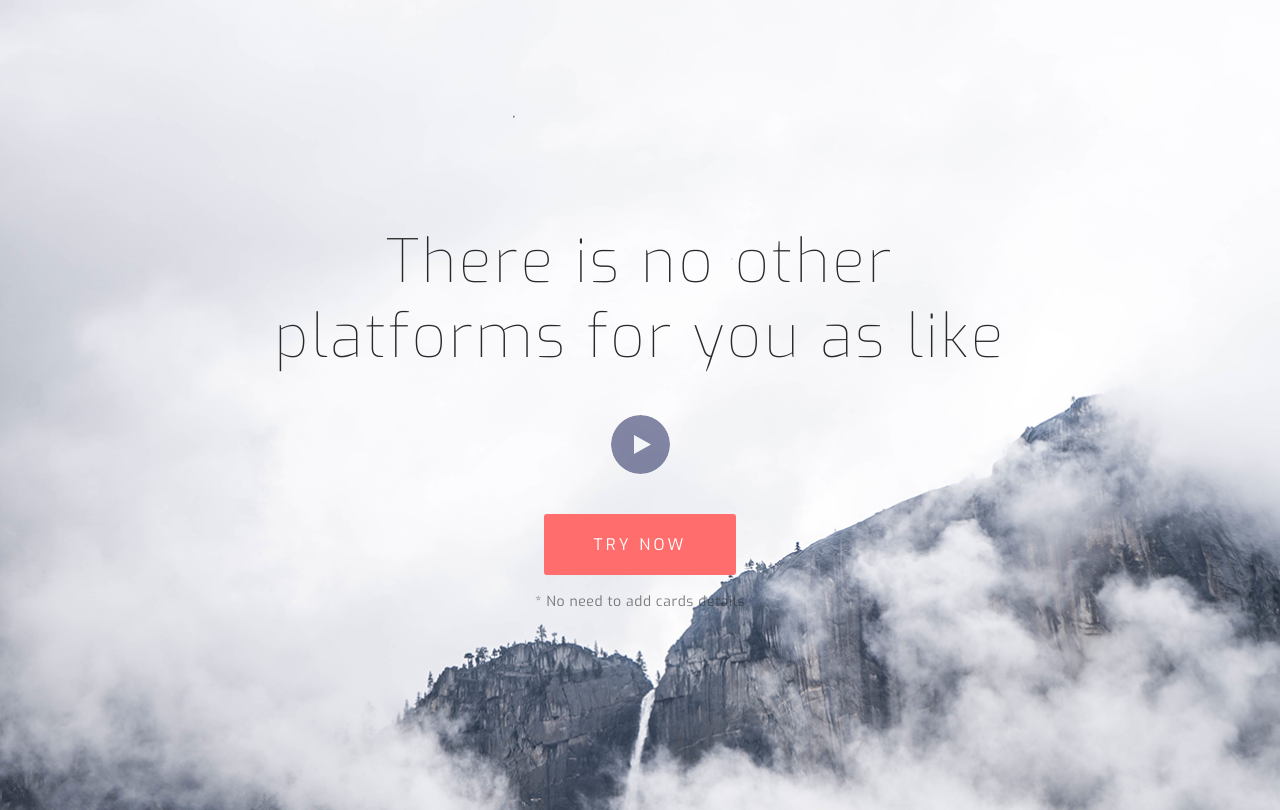
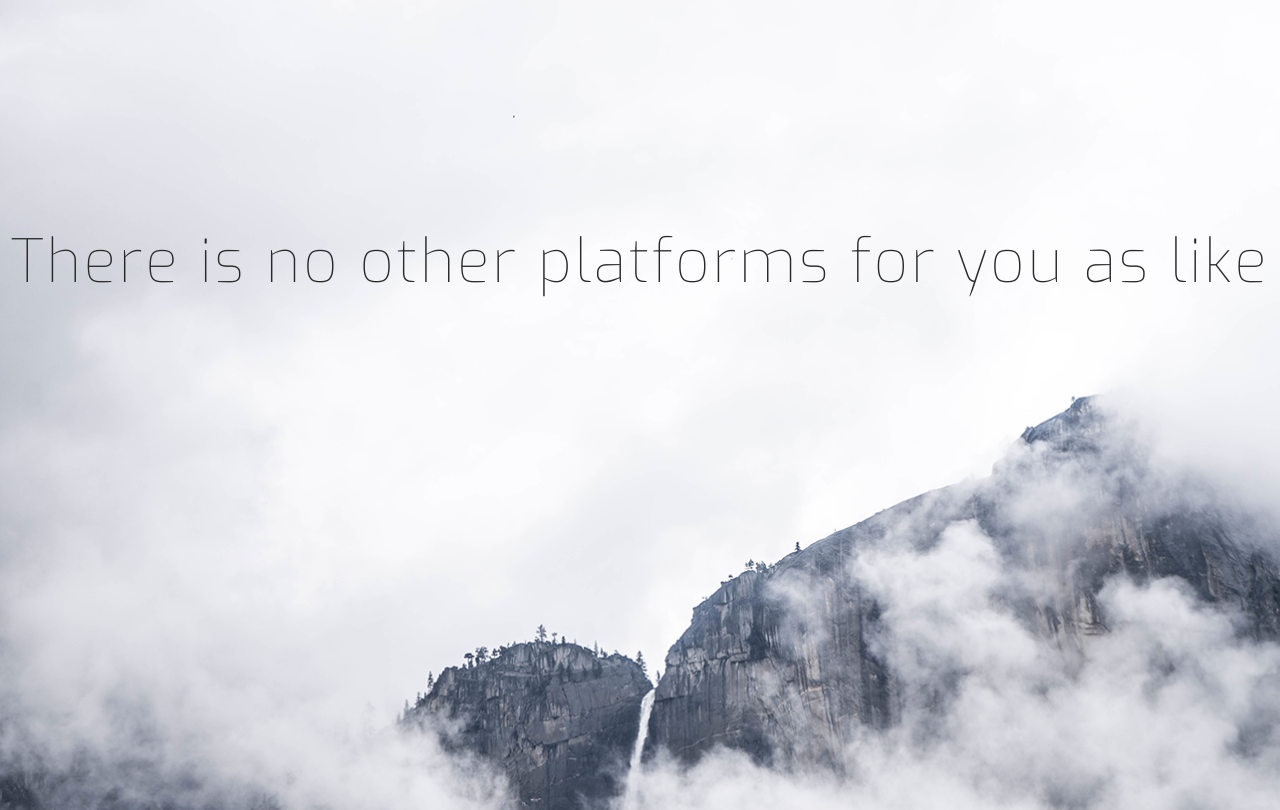
Before and after one commit to legion91/Portfolio, a website: page index.html in a window 1280 px wide. Drawn offline with Linux system fonts and the light colour scheme.

Commit message:
Revert "Hero section"

```diff
--- a/index.html
+++ b/index.html
@@ -12,13 +12,7 @@
 <body>
 
   <header class="hero">
-      <div class="hero__cover">
-          <p class="hero__cover__title">There is no other </p>
-          <p class="hero__cover__title-2">platforms for you as like</p>
-          <img class="hero__cover__play" src="build/img/play.png" alt="play">
-          <button class="hero__cover__try">Try now</button>
-          <p class="hero__cover__text">* No need to add cards details</p>
-      </div>
+    <h1 class="hero__title">There is no other platforms for you as like</h1>
   </header>
 
   <main>
--- a/src/css/hero-section.scss
+++ b/src/css/hero-section.scss
@@ -13,14 +13,7 @@
   text-align: center;
 }
 
-.hero__cover {
- display: flex;
-  flex-direction: row;
-  flex-direction: column;
-  align-items: center;
-}
-
-.hero__cover__title {
+.hero__title {
   color: $color_text;
   font-family: "Exo Thin";
   font-size: 60px;
@@ -28,62 +21,3 @@
   line-height: 75px;
   letter-spacing: 2.4px;
 }
-
-.hero__cover__title-2 {
-  color: $color_text;
-  font-family: "Exo Thin";
-  font-size: 60px;
-  font-weight: 400;
-  line-height: 75px;
-  letter-spacing: 2.4px;
-  margin-bottom: 40px;
-}
-
-.hero__cover__play {
-  margin-bottom: 40px;
-  width: 59px;
-  -webkit-transition: 1s;
-  border-radius: 50%;
-  transition: 1s;
-  cursor: pointer;
-  &:hover {
-    transform: scale(1.2);
-    box-shadow: 0px 0px 36px -9px rgba(50, 57, 105, 1);
-    border-radius: 50%;
-    transition: 1s;
-  }
-}
-
-.hero__cover__try {
-  color: $primary_white;
-  background-color: $primary_red;
-  font-family: Exo Regular;
-  font-size: 16px;
-  font-weight: 400;
-  /* line-height: 75px; */
-  text-transform: uppercase;
-  letter-spacing: 3.2px;
-  padding: 20px 50px;
-  border-radius: 3px;
-  margin-bottom: 20px;
-  transition: 1s;
-  &:hover {
-    box-shadow: 0px 0px 36px -9px rgba(255, 109, 109, 1);;
-    transition: 1s;
-    border-radius: 8px;
-    color: $primary_black;
-  }
-}
-
-.hero__cover__text {
-  opacity: 0.6;
-  color: $color_text;
-  font-family: Exo Regular;
-  font-size: 14px;
-  font-weight: 400;
-  letter-spacing: 0.56px;
-}
-
-@include media-query($medium-down) {
-
-}
--- a/src/css/variables.scss
+++ b/src/css/variables.scss
@@ -29,15 +29,15 @@ $grid-large: 992px;
 $grid-tablet: 1200px;
 $grid-widescreen: 1400px;
 
-$small: 'small'; //Мобила
+$small: 'small';
 $medium: 'medium';
-$medium-down: 'medium-down'; //Планшет
+$medium-down: 'medium-down';
 $medium-up: 'medium-up';
 $large: 'large';
 $large-down: 'large-down';
 $large-up: 'large-up';
 $widescreen: 'widescreen';
-$tablet: 'tablet'; //Большой планшет
+$tablet: 'tablet';
 
 // The `$breakpoints` list is used to build our media queries.
 // You can use these in the media-query mixin.
@@ -56,6 +56,3 @@ $breakpoints: (
 /*================ Variables ================*/
 
 $color_text: #282828;
-$primary_red: #ff6d6d;
-$primary_white: #ffffff;
-$primary_black: #000000;
```
Also changed, not shown: build/css/main.css, build/img/play.png (deleted), 1 other file.
